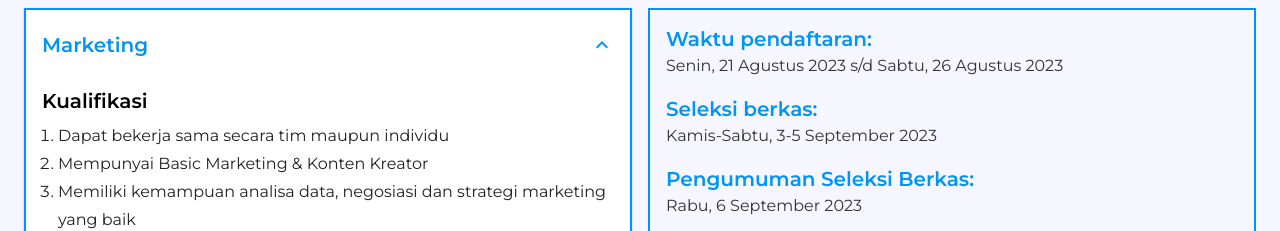
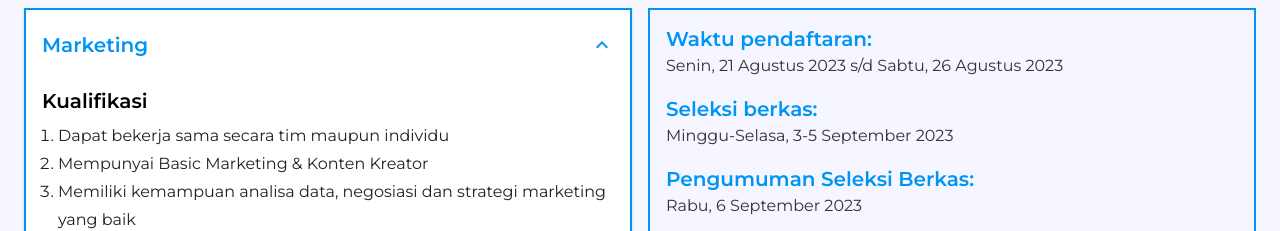
Before and after one commit to aridarsan/japri-corp, a React (Create React App) app: page /karir in a window 1280 px wide. Shown: the part 804-1035 px from the top of the page. Built offline with nearby package versions, Linux system fonts and the light colour scheme; what react-swipeable-views-utils would draw is missing.

Commit message:
edit date

```diff
--- a/src/Components/Karir.js
+++ b/src/Components/Karir.js
@@ -287,7 +287,7 @@ const Karier = () => {
               <p>Senin, 21 Agustus 2023 s/d Sabtu, 26 Agustus 2023</p>
 
               <h5> Seleksi berkas:</h5>
-              <p>Kamis-Sabtu, 3-5 September 2023</p>
+              <p>Minggu-Selasa, 3-5 September 2023</p>
 
               <h5> Pengumuman Seleksi Berkas:</h5>
               <p>Rabu, 6 September 2023</p>
```
Also changed, not shown: 1 other file (tests, documents, lock files or other folders).
